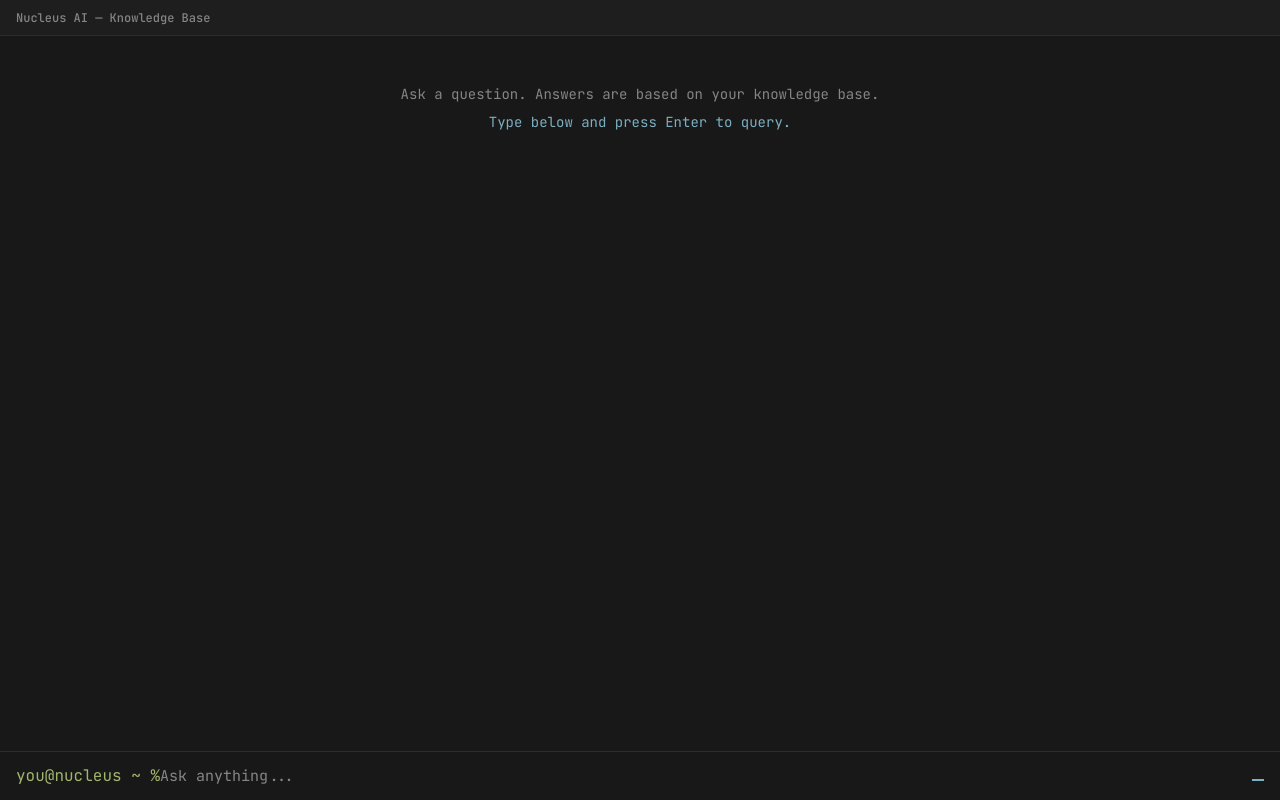
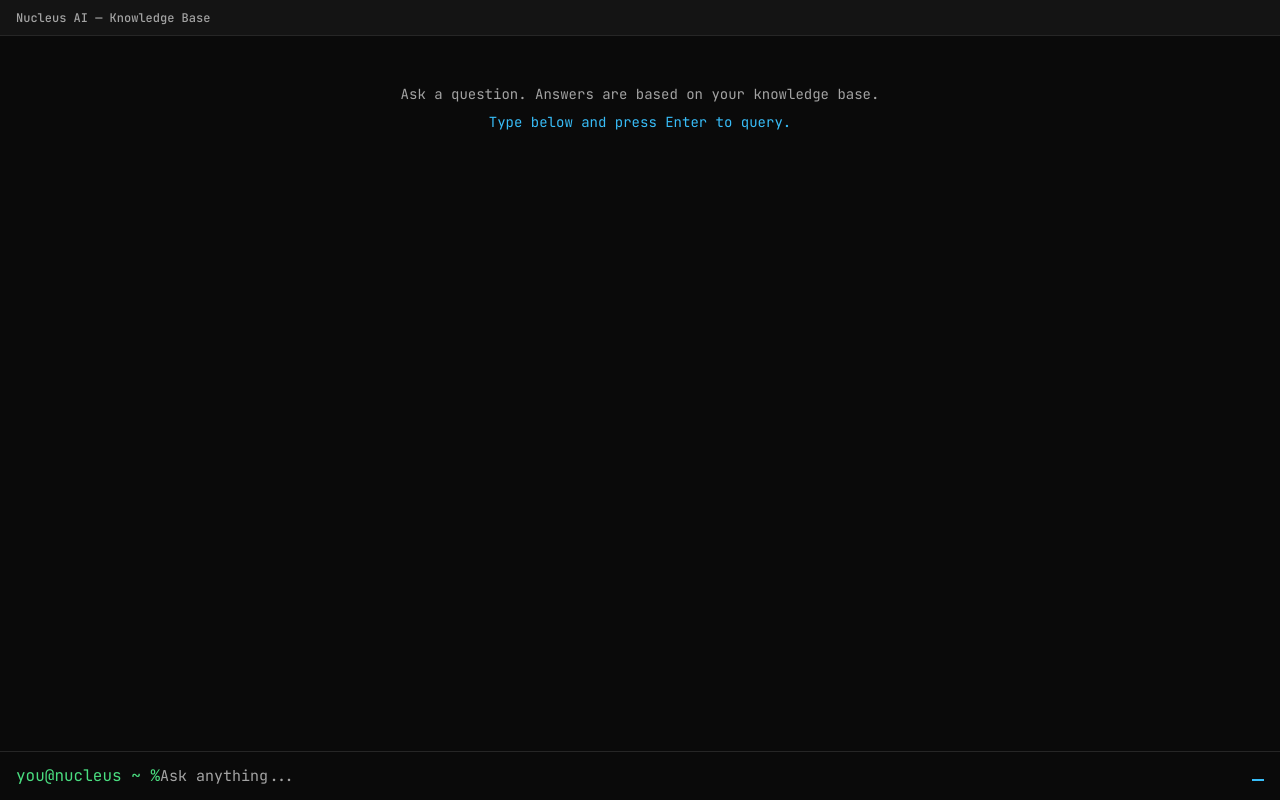
Before and after one commit to theCodeForgerHQ/Nucleus-AI, a Next.js app in the folder frontend/: page / in a window 1280 px wide. Built offline with nearby package versions, Linux system fonts and the light colour scheme.

Commit message:
Enhance UI

```diff
--- a/frontend/app/globals.css
+++ b/frontend/app/globals.css
@@ -3,15 +3,16 @@
 @tailwind utilities;
 
 :root {
-  --warp-bg: #181818;
-  --warp-surface: #1e1e1e;
-  --warp-border: #2d2d2d;
-  --warp-fg: #d8d8d8;
-  --warp-muted: #858585;
-  --warp-accent: #7cafc2;
-  --warp-green: #a1b56c;
-  --warp-red: #ab4642;
-  --warp-yellow: #f7ca88;
+  /* Warp-style: dark black bg, white/light fonts */
+  --warp-bg: #0a0a0a;
+  --warp-surface: #141414;
+  --warp-border: #262626;
+  --warp-fg: #fafafa;
+  --warp-muted: #a3a3a3;
+  --warp-accent: #38bdf8;
+  --warp-green: #4ade80;
+  --warp-red: #f87171;
+  --warp-yellow: #fbbf24;
 }
 
 html,
@@ -25,7 +26,7 @@ body {
 /* Warp-style block border */
 .terminal-block {
   border-left: 2px solid var(--warp-border);
-  background: rgba(30, 30, 30, 0.4);
+  background: rgba(20, 20, 20, 0.5);
 }
 
 .terminal-block:hover {
--- a/frontend/tailwind.config.ts
+++ b/frontend/tailwind.config.ts
@@ -10,15 +10,15 @@ const config: Config = {
     extend: {
       colors: {
         warp: {
-          bg: "#181818",
-          surface: "#1e1e1e",
-          border: "#2d2d2d",
-          fg: "#d8d8d8",
-          muted: "#858585",
-          accent: "#7cafc2",
-          green: "#a1b56c",
-          red: "#ab4642",
-          yellow: "#f7ca88",
+          bg: "#0a0a0a",
+          surface: "#141414",
+          border: "#262626",
+          fg: "#fafafa",
+          muted: "#a3a3a3",
+          accent: "#38bdf8",
+          green: "#4ade80",
+          red: "#f87171",
+          yellow: "#fbbf24",
         },
       },
       fontFamily: {
```
